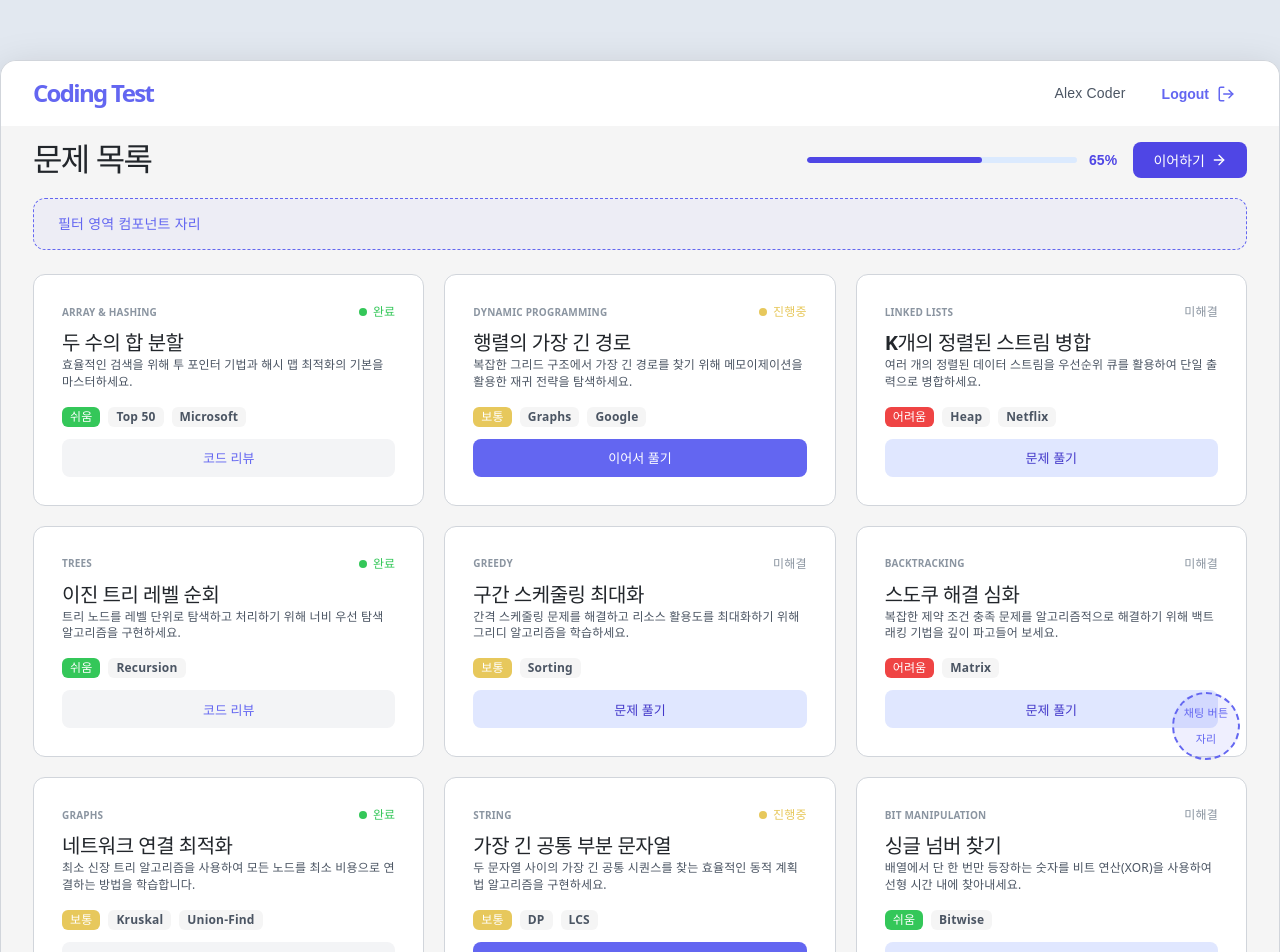
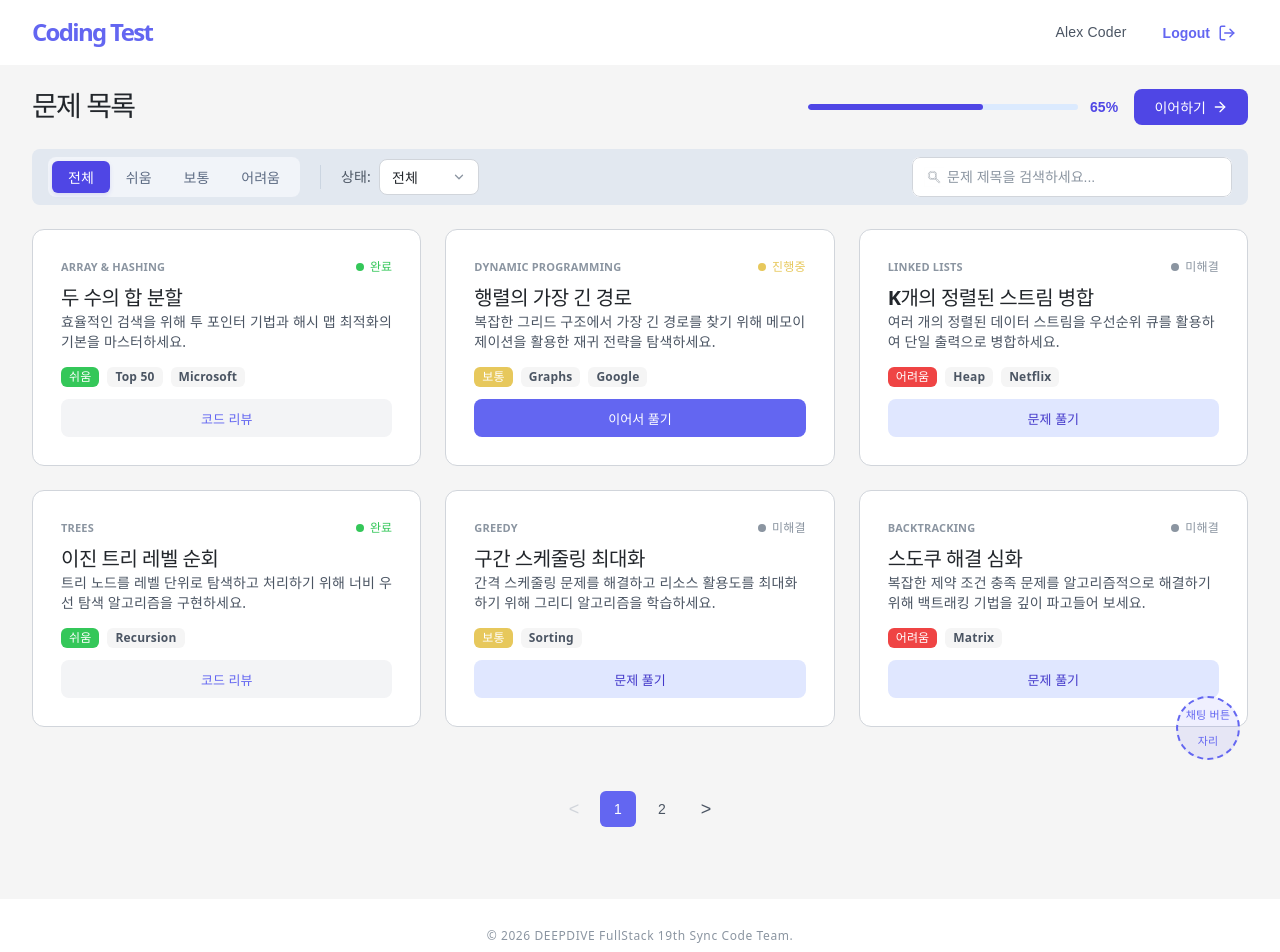
Before and after one commit to goorm-syncode/web-ide-frontend, a React (Vite) app: page /dev/home in a window 1280 px wide. Shown: the top 952 px of the page. Built offline with nearby package versions, Linux system fonts and the light colour scheme.

Commit message:
feat: implement ProblemCard component and add styling for problem page filters and layout

```diff
--- a/src/components/domain/ProblemCard.jsx
+++ b/src/components/domain/ProblemCard.jsx
@@ -56,7 +56,7 @@ const ProblemCard = ({
     const statusMap = {
       solved: { text: '완료', colorClass: 'solved', showDot: true },
       in_progress: { text: '진행중', colorClass: 'in_progress', showDot: true },
-      unattempted: { text: '미해결', colorClass: 'unattempted', showDot: false },
+      unattempted: { text: '미해결', colorClass: 'unattempted', showDot: true },
     };
 
     const currentStatus = statusMap[status] || statusMap.unattempted;
--- a/src/index.css
+++ b/src/index.css
@@ -48,20 +48,19 @@
   }
 }
 
-body {
-  margin: 0;
+* {
+  box-sizing: border-box;
 }
 
 #root {
   width: 100%;
-  max-width: 100%;
+  max-width: 100vw;
   margin: 0;
   text-align: center;
-  /* border-inline removed as requested */
   min-height: 100vh;
   display: flex;
   flex-direction: column;
-  box-sizing: border-box;
+  overflow-x: hidden;
 }
 
 h1,
--- a/src/pages/dev/DevHomePage.jsx
+++ b/src/pages/dev/DevHomePage.jsx
@@ -4,6 +4,10 @@ import ProgressBanner from '../../components/common/ProgressBanner';
 import ProblemList from '../../components/domain/ProblemList';
 import Footer from '../../components/common/Footer';
 import MessageBox from '../../components/common/MessageBox';
+import SearchFilter from '../../components/features/SearchFilter';
+import DifficultyFilter from '../../components/features/DifficultyFilter';
+import StatusFilter from '../../components/features/StatusFilter';
+import Pagination from '../../components/common/Pagination';
 
 import '../../styles/pages/DevHomePage.css';
 
@@ -131,11 +135,38 @@ const DevHomePage = () => {
     type: 'info',
   });
 
-  // 추후 Redux나 Context API로 변경될 전역 인증 상태 시뮬레이션
   const [authState, setAuthState] = useState({
     isLoggedIn: true,
     userName: 'Alex Coder',
   });
+
+  // 필터 및 페이지네이션 상태
+  const [searchQuery, setSearchQuery] = useState('');
+  const [selectedDifficulty, setSelectedDifficulty] = useState('all');
+  const [selectedStatus, setSelectedStatus] = useState('all');
+  const [currentPage, setCurrentPage] = useState(1);
+  const ITEMS_PER_PAGE = 6;
+
+  // 필터 변경 시 페이지 초기화
+  const handleFilterChange = (setter) => (value) => {
+    setter(value);
+    setCurrentPage(1);
+  };
+
+  // 필터링 및 페이지네이션 로직
+  const filteredProblems = mockProblems.filter((problem) => {
+    const matchesSearch = problem.title.toLowerCase().includes(searchQuery.toLowerCase());
+    const matchesDifficulty =
+      selectedDifficulty === 'all' || problem.difficulty.toLowerCase() === selectedDifficulty.toLowerCase();
+    const matchesStatus = selectedStatus === 'all' || problem.status === selectedStatus;
+    return matchesSearch && matchesDifficulty && matchesStatus;
+  });
+
+  const totalPages = Math.max(1, Math.ceil(filteredProblems.length / ITEMS_PER_PAGE));
+  const paginatedProblems = filteredProblems.slice(
+    (currentPage - 1) * ITEMS_PER_PAGE,
+    currentPage * ITEMS_PER_PAGE
+  );
 
   const showModal = (title, message, type = 'info') => {
     setModalState({ isOpen: true, title, message, type });
@@ -180,20 +211,40 @@ const DevHomePage = () => {
         </div>
 
         <div className="home-filter-row">
-          {/* 필터버튼 및 상태선택 자리 (추후 삽입 예정) */}
-          <div className="placeholder-filter-left">필터 영역 컴포넌트 자리</div>
+          <div className="home-filters-left">
+            <DifficultyFilter
+              value={selectedDifficulty}
+              onChange={handleFilterChange(setSelectedDifficulty)}
+            />
+            <div className="filter-divider"></div>
+            <StatusFilter
+              value={selectedStatus}
+              onChange={handleFilterChange(setSelectedStatus)}
+            />
+          </div>
+          <div className="home-filters-right">
+            <SearchFilter
+              value={searchQuery}
+              onChange={handleFilterChange(setSearchQuery)}
+              placeholder="문제 제목을 검색하세요..."
+            />
+          </div>
         </div>
 
         <ProblemList
-          problems={mockProblems}
+          problems={paginatedProblems}
           onProblemClick={(id) => {
-            // TODO: GNB + 문제설명패널 + IDE가 통합된 화면으로 이동 (추후 개발 시 경로 추가)
             console.log(`Navigate to integrated view for problem ID: ${id}`);
           }}
         />
 
-        {/* 페이지네이션 컴포넌트 자리 (추후 삽입 예정) */}
-        <div className="placeholder-pagination">페이지네이션 컴포넌트 자리</div>
+        <div className="home-pagination-wrapper">
+          <Pagination
+            currentPage={currentPage}
+            totalPages={totalPages}
+            onPageChange={setCurrentPage}
+          />
+        </div>
       </div>
 
       <Footer />
@@ -202,7 +253,6 @@ const DevHomePage = () => {
       <div
         className="placeholder-floating-chat"
         onClick={() => showModal('채팅', '채팅 패널을 엽니다.', 'info')}
-        style={{ cursor: 'pointer' }}
       >
         채팅 버튼
         <br />
--- a/src/styles/components/DifficultyFilter.css
+++ b/src/styles/components/DifficultyFilter.css
@@ -32,3 +32,9 @@
   color: #ffffff;
   box-shadow: 0 2px 4px rgba(79, 70, 229, 0.15);
 }
+@media screen and (max-width: 480px) {
+  .difficulty-filter__btn {
+    padding: 0 8px; /* 16px -> 8px 축소 */
+    font-size: 13px;
+  }
+}
--- a/src/styles/components/ProblemCard.css
+++ b/src/styles/components/ProblemCard.css
@@ -1,11 +1,14 @@
 /* ProblemCard.css */
 
 .problem-card-container {
-  width: 100%;   /* 그리드 셀 너비를 그대로 사용 */
-  height: 100%;  /* 그리드 셀 높이를 그대로 사용 */
+  width: 100%;
+  height: 100%;
+  max-width: 420px; /* 카드가 너무 무한정 커지지 않도록 제한 */
+  margin: 0 auto;   /* 중앙 정렬 */
   min-height: 200px;
   display: flex;
   flex-direction: column;
+  box-sizing: border-box;
 }
 
 /* 공통 Card 컴포넌트의 내부 content 영역이 전체 높이를 차지하도록 강제 및 패딩 적용 */
@@ -46,7 +49,7 @@
 }
 
 .problem-category {
-  font-size: 10px;
+  font-size: 11px; /* Caption 12px but slightly reduced for label */
   color: #8b95a1;
   font-weight: 700;
   text-transform: uppercase;
@@ -81,6 +84,9 @@
 .status-dot.in_progress {
   background-color: #e7c85c;
 }
+.status-dot.unattempted {
+  background-color: #8b95a1;
+}
 
 .problem-body {
   margin-bottom: 16px; /* 24px -> 16px */
@@ -98,7 +104,7 @@
 
 .problem-description {
   margin: 0;
-  font-size: 12px;
+  font-size: 14px; /* Body 14px 규정 준수 */
   color: #4b5563;
   line-height: 1.4; /* 1.5 -> 1.4 */
   display: -webkit-box;
--- a/src/styles/components/ProblemList.css
+++ b/src/styles/components/ProblemList.css
@@ -3,37 +3,34 @@
   반응형 그리드: 모바일 1열 → 태블릿 2열 → 소형 데스크탑 3열 → 대형 데스크탑 4열
 */
 
-/* 기본: 1열 (모바일) */
+/* 기본: 1열 (모바일 ~ 태블릿 미만) */
 .problem-list-container {
   display: grid;
   grid-template-columns: 1fr;
-  flex: 1;
   gap: 16px;
   width: 100%;
 }
 
-/* 태블릿: 768px 이상 → 2열 */
-@media screen and (min-width: 768px) {
+/* 태블릿 이상 (768px -> 900px 전후로 조정 가능, 여기선 900px 근처로 상향하여 1열 유지 기간 확대) */
+@media screen and (min-width: 900px) {
   .problem-list-container {
     grid-template-columns: repeat(2, 1fr);
     gap: 20px;
   }
 }
 
-/* 소형 데스크탑: 1024px ~ 1399px → 3열 */
-@media screen and (min-width: 1024px) {
+/* 소형 데스크탑 (1200px 이상) → 3열 */
+@media screen and (min-width: 1200px) {
   .problem-list-container {
     grid-template-columns: repeat(3, 1fr);
-    grid-template-rows: auto; /* 고정 높이 대신 auto로 변경하여 내용에 맞게 유연하게 대응 */
-    gap: 20px;
+    gap: 24px;
   }
 }
 
-/* 대형 데스크탑: 1400px 이상 → 4열 */
-@media screen and (min-width: 1400px) {
+/* 대형 데스크탑 (1500px 이상) → 4열 고정 */
+@media screen and (min-width: 1500px) {
   .problem-list-container {
     grid-template-columns: repeat(4, 1fr);
-    grid-template-rows: auto; /* 고정 높이 대신 auto로 변경 */
-    gap: 20px;
+    gap: 24px;
   }
 }
--- a/src/styles/components/SearchFilter.css
+++ b/src/styles/components/SearchFilter.css
@@ -1,5 +1,6 @@
 .search-filter {
-  width: 320px;
+  width: 100%;
+  max-width: 320px;
   display: flex;
   align-items: center;
 }
@@ -15,7 +16,7 @@
 }
 
 .search-filter__input .input-field {
-  padding-left: 40px; /* 아이콘 넓이 + 여백 */
+  padding-left: 34px; /* 줄어든 패딩 */
   font-size: 14px;
   font-family: 'Pretendard', sans-serif;
   color: #22262B;
--- a/src/styles/pages/DevHomePage.css
+++ b/src/styles/pages/DevHomePage.css
@@ -3,7 +3,7 @@
    ============================ */
 
 html, body {
-  background-color: #E2E8F0;
+  background-color: #F5F5F5;
   margin: 0;
   padding: 0;
   overflow-x: hidden;
@@ -11,17 +11,9 @@ html, body {
 
 /* GNB 포함 전체 창 컨테이너 */
 .dev-home-wrapper {
-  max-width: 1720px;
-  min-width: 900px;
-  height: auto;
-  min-height: 800px;
-  margin: 60px auto; /* 20px -> 60px로 늘려 아래로 좀 더 배치 */
+  width: 100%;
+  min-height: 100vh;
   background-color: #F5F5F5;
-  position: relative;
-  border: 1px solid #D1D5DB;
-  border-radius: 16px;
-  overflow: hidden;
-  box-shadow: 0 10px 40px rgba(0, 0, 0, 0.15);
   display: flex;
   flex-direction: column;
 }
@@ -31,7 +23,7 @@ html, body {
   max-width: 1660px;
   width: 100%;
   margin: 0 auto;
-  padding: 16px 32px; /* 상하 패딩 24px -> 16px 줄임 */
+  padding: 24px 32px; /* 상단 여백 24px로 조정 */
   flex: 1;
   display: flex;
   flex-direction: column;
@@ -44,14 +36,14 @@ html, body {
   display: flex;
   justify-content: space-between;
   align-items: center;
-  margin-bottom: 20px;
+  margin-bottom: 24px; /* 20px -> 24px 상향 */
   flex-wrap: wrap;
   gap: 20px;
 }
 
 .home-title {
   font-family: Pretendard, sans-serif;
-  font-size: 32px;
+  font-size: 28px; /* UI Rules 8: Page Title 28px */
   font-weight: 800;
   color: #22262B;
   margin: 0;
@@ -68,37 +60,42 @@ html, body {
   display: flex;
   justify-content: space-between;
   align-items: center;
-  margin-bottom: 24px;
-  background-color: rgba(99, 102, 241, 0.05);
-  border: 1px dashed #6366F1;
-  border-radius: 12px;
-  padding: 12px 24px;
+  margin-bottom: 24px; /* 32px -> 24px 줄임 */
+  gap: 20px;
+  width: 100%;
+  background-color: #E2E8F0; /* 배경보다 좀 더 진한 색 */
+  padding: 8px 16px; /* 패딩 축소 */
+  border-radius: 8px;
+  box-sizing: border-box; /* 추가 */
 }
 
-.placeholder-filter-left {
+.home-filters-left {
+  display: flex;
+  align-items: center;
+  gap: 16px;
+}
+
+.filter-divider {
+  width: 1px;
+  height: 24px;
+  background-color: #CBD5E1;
+  margin: 0 4px;
+}
+
+.home-filters-right {
+  flex: 1;
+  max-width: 400px;
+  display: flex;
+  justify-content: flex-end;
+}
+
+/* 페이지네이션 */
+.home-pagination-wrapper {
   display: flex;
   justify-content: center;
   align-items: center;
-  color: #6366F1;
-  font-family: Pretendard, sans-serif;
-  font-size: 14px;
-  font-weight: 600;
-}
-
-/* 페이지네이션 플레이스홀더 */
-.placeholder-pagination {
-  height: 52px;
-  background-color: rgba(99, 102, 241, 0.1);
-  border: 2px dashed #6366F1;
-  border-radius: 8px;
-  display: flex;
-  justify-content: center;
-  align-items: center;
-  color: #6366F1;
-  font-family: Pretendard, sans-serif;
-  font-size: 14px;
-  font-weight: 600;
-  margin: 24px 0 0 0;
+  margin-top: auto; /* 여유 공간을 모두 차지해 바닥으로 밀어냄 */
+  padding: 32px 0 16px 0; /* 상단 간격 확보 */
 }
 
 /* 플로팅 채팅 버튼 */
@@ -120,6 +117,7 @@ html, body {
   font-size: 11px;
   font-weight: 600;
   z-index: 1000;
+  cursor: pointer; /* 인라인 스타일을 CSS로 이동 */
 }
 
 /* 푸터 */
@@ -141,6 +139,22 @@ html, body {
   .home-header {
     flex-direction: column;
     align-items: flex-start;
+  }
+
+  .home-filter-row {
+    flex-direction: column;
+    align-items: stretch;
+    gap: 16px;
+  }
+
+  .home-filters-left {
+    justify-content: space-between;
+    width: 100%;
+  }
+
+  .home-filters-right {
+    max-width: 100%;
+    width: 100%;
   }
 }
 
@@ -166,3 +180,11 @@ html, body {
     max-width: 100%;
   }
 }
+
+/* 모바일 초소형 기기: 480px 이하 */
+@media screen and (max-width: 480px) {
+  .home-filters-left {
+    gap: 8px; /* 16px -> 8px 축소 */
+    flex-wrap: wrap; /* 난이도와 상태 필터가 한 줄에 안 들어가면 줄바꿈 허용 */
+  }
+}
```
Also changed, not shown: src/styles/components/Pagination.css (+5 -2 lines), src/styles/components/StatusFilter.css (+11 -0 lines).
